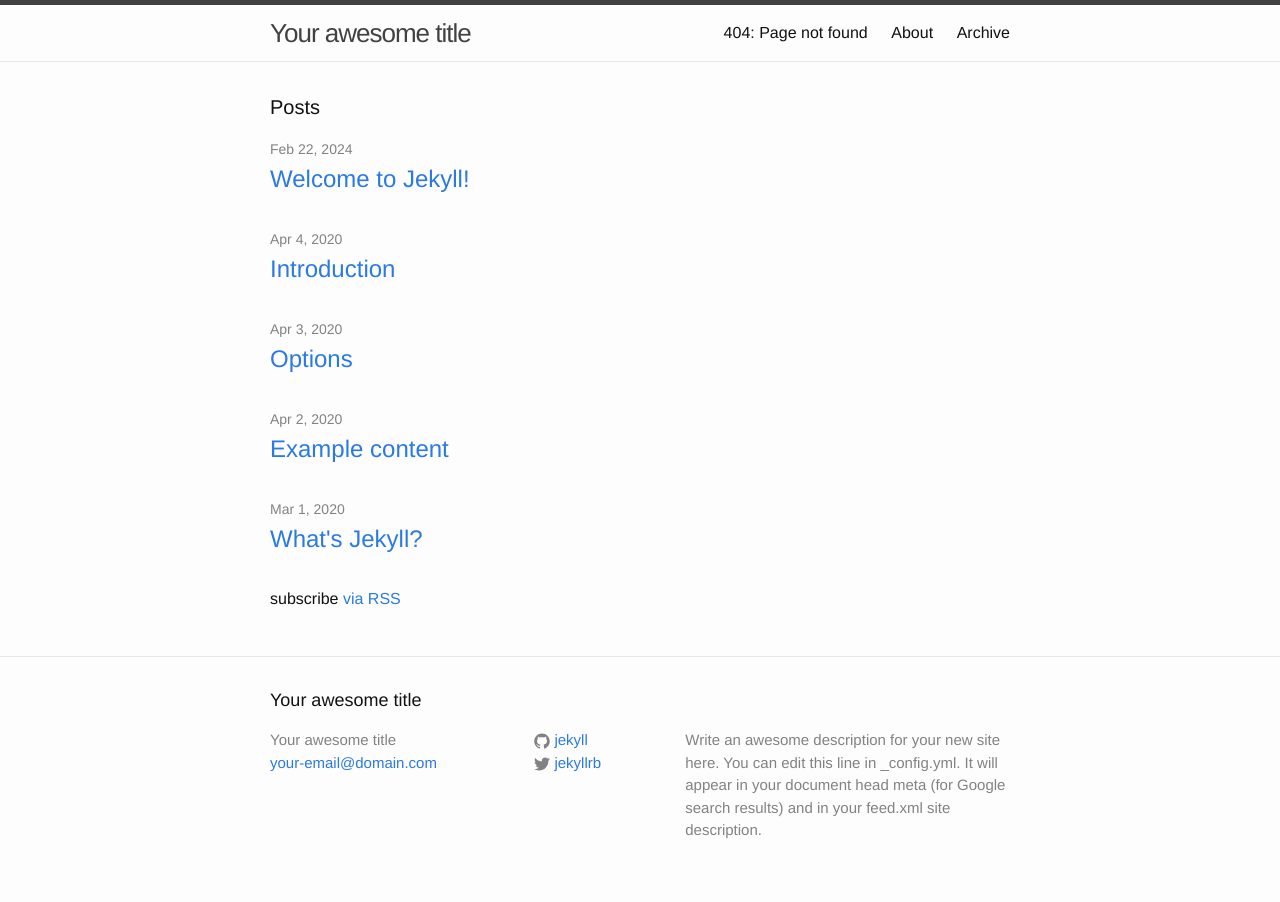
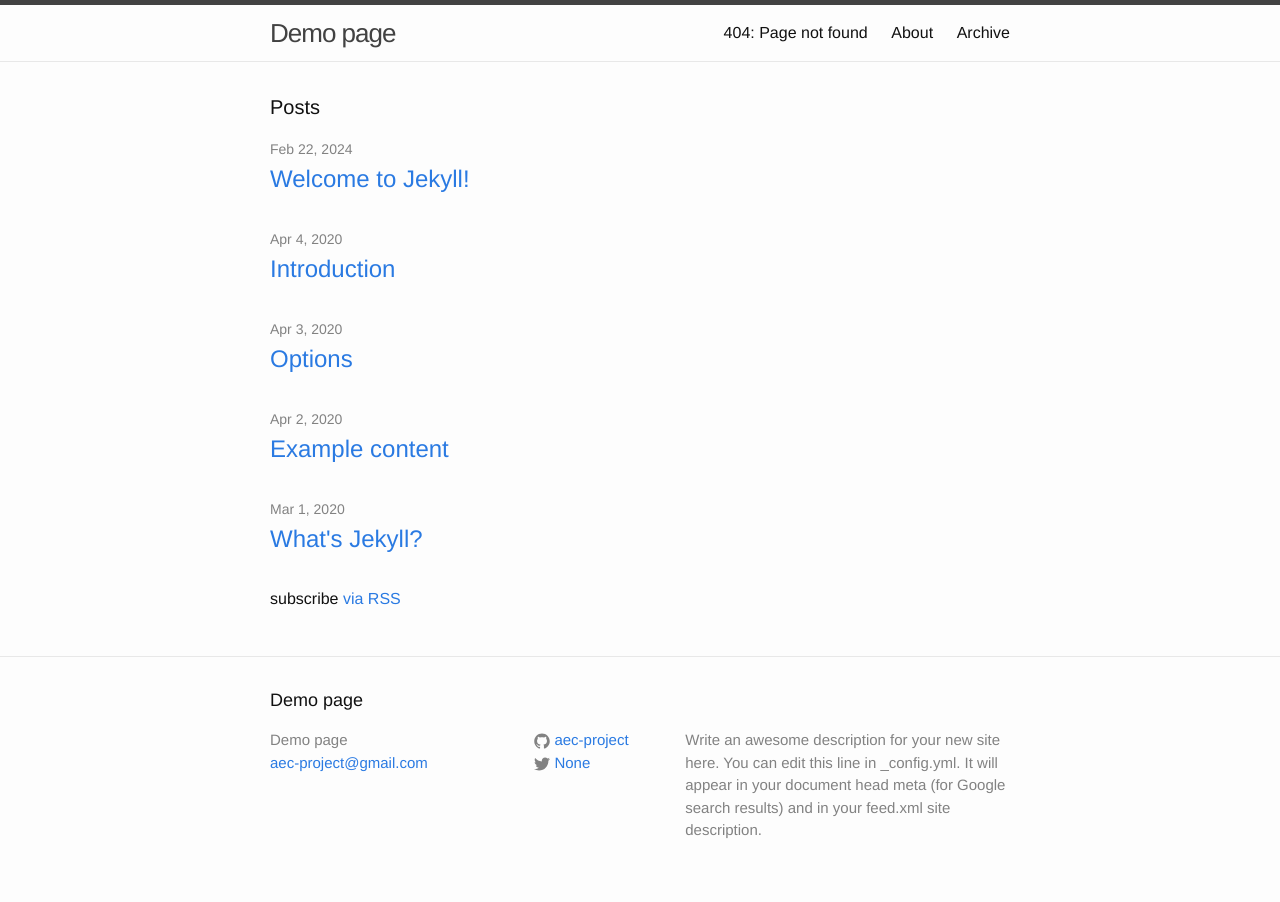
Before and after one commit to aec-project/Temp, a Jekyll site: the page built from index.html, in a window 1280 px wide. Built offline with Jekyll 4.4.1, drawn with Linux system fonts in a browser that asks for light colours.

Commit message:
Update _config.yml

```diff
--- a/_config.yml
+++ b/_config.yml
@@ -6,16 +6,16 @@
 # 'jekyll serve'. If you change this file, please restart the server process.
 
 # Site settings
-title: Your awesome title
-email: your-email@domain.com
+title: Demo page
+email: aec-project@gmail.com
 description: > # this means to ignore newlines until "baseurl:"
   Write an awesome description for your new site here. You can edit this
   line in _config.yml. It will appear in your document head meta (for
   Google search results) and in your feed.xml site description.
 baseurl: "" # the subpath of your site, e.g. /blog
-url: "http://yourdomain.com" # the base hostname & protocol for your site
-twitter_username: jekyllrb
-github_username:  jekyll
+url: "http://aec-project.github.io" # the base hostname & protocol for your site
+twitter_username: None
+github_username:  aec-project
 
 # Build settings
 markdown: kramdown
```
